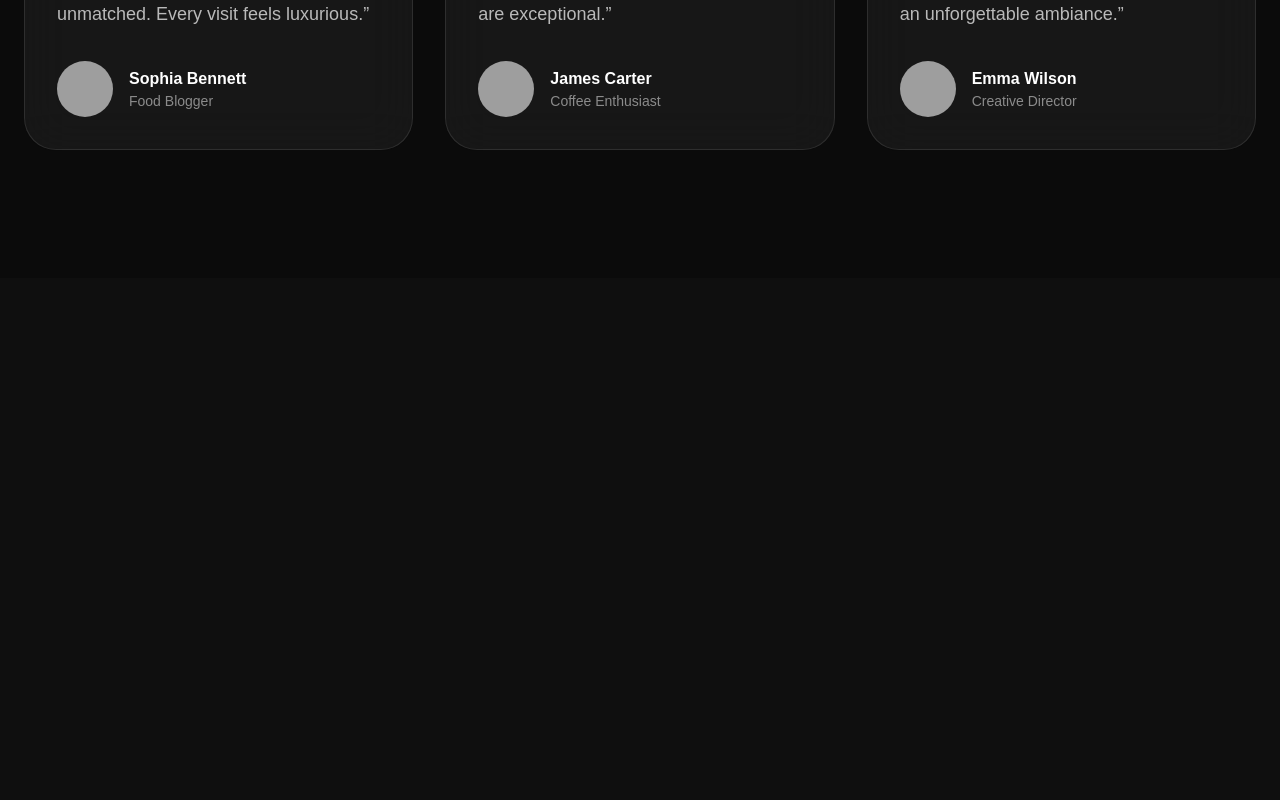
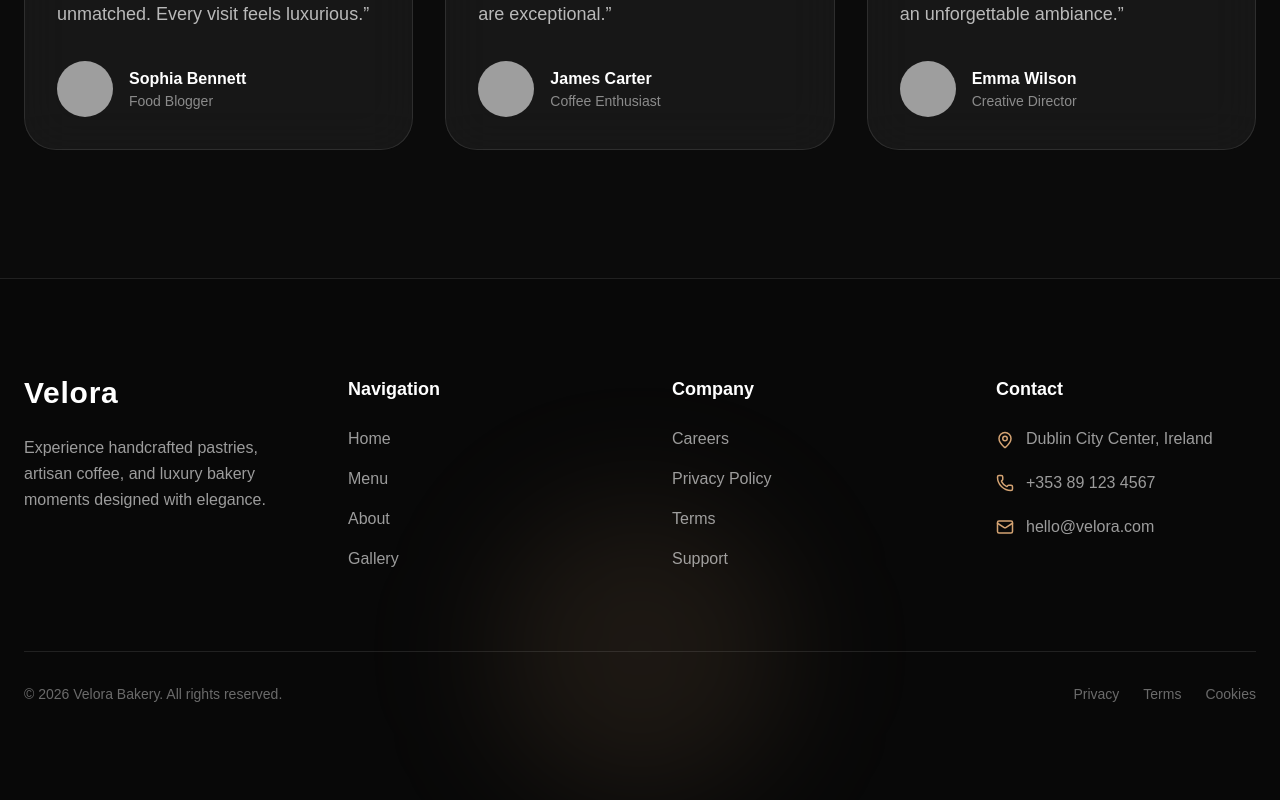
Before and after one commit to ionutpetru4046/modern-bakery-website, a Next.js app: page / in a window 1280 px wide. Shown: the part 2336-3136 px from the top of the page. Before the commit the page ends 2614 px from the top, so only its background shows below. Built offline with nearby package versions, Linux system fonts and the light colour scheme; grey boxes are pictures that could not be loaded.

Commit message:
pages added and created

```diff
--- a/app/page.tsx
+++ b/app/page.tsx
@@ -2,6 +2,7 @@ import Navbar from "@/components/layout/Navbar";
 import Hero from "@/components/sections/Hero";
 import FeaturedProducts from "@/components/sections/FeaturedProducts";
 import Testimonials from "@/components/sections/Testimonial";
+import Footer from "@/components/layout/Footer";
 
 export default function HomePage() {
   return (
@@ -10,6 +11,7 @@ export default function HomePage() {
       <Hero />
       <FeaturedProducts />
       <Testimonials />
+      <Footer />
     </main>
   );
 }
--- a/components/layout/Footer.tsx
+++ b/components/layout/Footer.tsx
@@ -0,0 +1,150 @@
+"use client";
+
+import Link from "next/link";
+import {
+    MapPin,
+    Phone,
+    Mail,
+  } from "lucide-react";
+
+const footerLinks = [
+  {
+    title: "Navigation",
+    links: ["Home", "Menu", "About", "Gallery"],
+  },
+  {
+    title: "Company",
+    links: ["Careers", "Privacy Policy", "Terms", "Support"],
+  },
+];
+
+export default function Footer() {
+  return (
+    <footer className="relative overflow-hidden border-t border-white/10 bg-[#080808]">
+
+      {/* Background Glow */}
+      <div className="absolute bottom-0 left-1/2 h-[300px] w-[300px] -translate-x-1/2 rounded-full bg-[#D4A373]/10 blur-3xl" />
+
+      <div className="relative z-10 mx-auto max-w-7xl px-6 py-24">
+
+        {/* TOP SECTION */}
+        <div className="grid gap-16 lg:grid-cols-4">
+
+          {/* BRAND */}
+          <div>
+            <Link
+              href="/"
+              className="text-3xl font-bold tracking-wide text-white"
+            >
+              Velora
+            </Link>
+
+            <p className="mt-6 max-w-sm leading-relaxed text-white/60">
+              Experience handcrafted pastries, artisan coffee,
+              and luxury bakery moments designed with elegance.
+            </p>
+
+            {/* SOCIALS */}
+
+          </div>
+
+          {/* LINKS */}
+          {footerLinks.map((section) => (
+            <div key={section.title}>
+              <h3 className="mb-6 text-lg font-semibold text-white">
+                {section.title}
+              </h3>
+
+              <ul className="space-y-4">
+                {section.links.map((link) => (
+                  <li key={link}>
+                    <a
+                      href="#"
+                      className="text-white/60 transition hover:text-[#D4A373]"
+                    >
+                      {link}
+                    </a>
+                  </li>
+                ))}
+              </ul>
+            </div>
+          ))}
+
+          {/* CONTACT */}
+          <div>
+            <h3 className="mb-6 text-lg font-semibold text-white">
+              Contact
+            </h3>
+
+            <div className="space-y-5">
+
+              <div className="flex items-start gap-3">
+                <MapPin
+                  size={18}
+                  className="mt-1 text-[#D4A373]"
+                />
+
+                <p className="text-white/60">
+                  Dublin City Center, Ireland
+                </p>
+              </div>
+
+              <div className="flex items-center gap-3">
+                <Phone
+                  size={18}
+                  className="text-[#D4A373]"
+                />
+
+                <p className="text-white/60">
+                  +353 89 123 4567
+                </p>
+              </div>
+
+              <div className="flex items-center gap-3">
+                <Mail
+                  size={18}
+                  className="text-[#D4A373]"
+                />
+
+                <p className="text-white/60">
+                  hello@velora.com
+                </p>
+              </div>
+            </div>
+          </div>
+        </div>
+
+        {/* BOTTOM */}
+        <div className="mt-20 flex flex-col items-center justify-between gap-6 border-t border-white/10 pt-8 md:flex-row">
+
+          <p className="text-sm text-white/40">
+            © 2026 Velora Bakery. All rights reserved.
+          </p>
+
+          <div className="flex gap-6 text-sm text-white/40">
+            <a
+              href="#"
+              className="transition hover:text-[#D4A373]"
+            >
+              Privacy
+            </a>
+
+            <a
+              href="#"
+              className="transition hover:text-[#D4A373]"
+            >
+              Terms
+            </a>
+
+            <a
+              href="#"
+              className="transition hover:text-[#D4A373]"
+            >
+              Cookies
+            </a>
+          </div>
+        </div>
+      </div>
+    </footer>
+  );
+}
```
Also changed, not shown: app/about/page.tsx (added), app/contact/page.tsx (added), app/menu/page.tsx (added), app/order/page.tsx (added).
